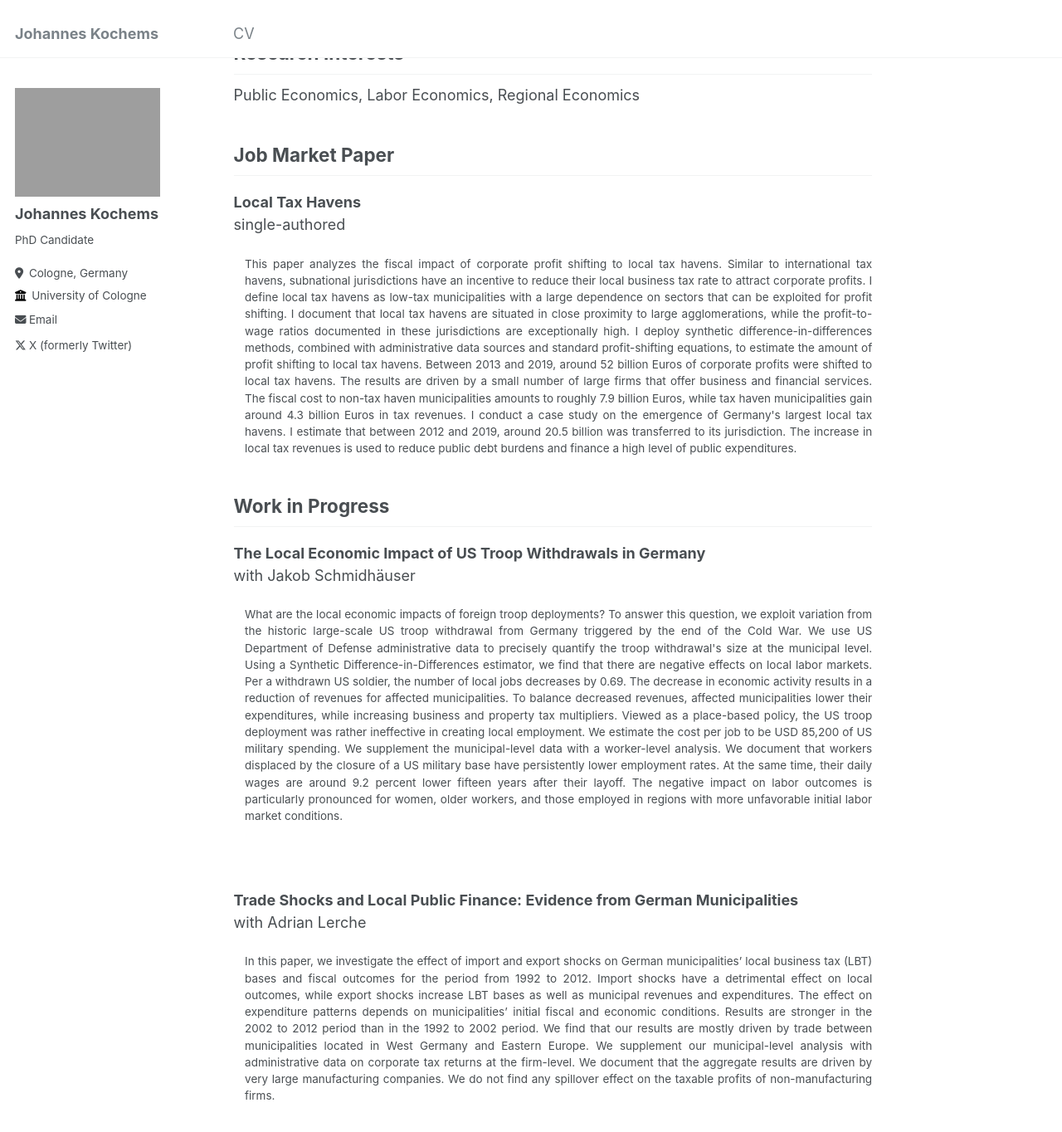
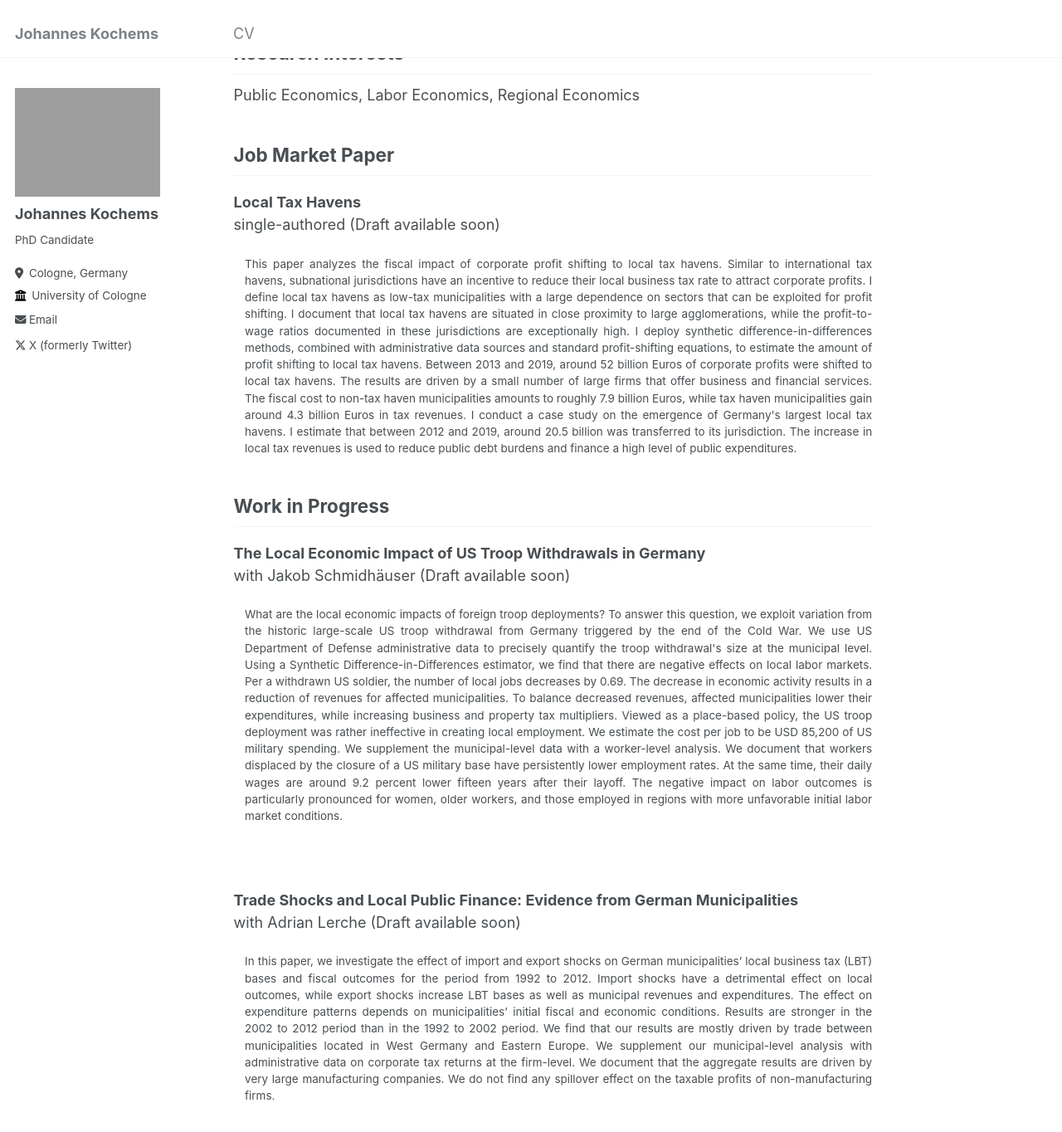
Before and after one commit to jkochems/jkochems.github.io, a Jekyll site: the page built from _pages/about.md, in a window 1280 px wide and 1400 px high, scrolled down 273 px. Shown: the top 1364 px of the window at 83% size. Built offline with Jekyll 4.4.1, drawn with Linux system fonts in a browser that asks for light colours.

Commit message:
Add draft available soon info

```diff
--- a/_pages/about.md
+++ b/_pages/about.md
@@ -23,7 +23,7 @@ Job Market Paper
 ------
 
 <dt><strong>Local Tax Havens</strong></dt>
-single-authored <br />
+single-authored (Draft available soon) <br />
 <dd><div style="text-align: justify"> This paper analyzes the fiscal impact of corporate profit shifting to local tax havens.
 Similar to international tax havens, subnational jurisdictions have an incentive to reduce their local business tax rate to attract corporate profits.
 I define local tax havens as low-tax municipalities with a large dependence on sectors that can be exploited for profit shifting.
@@ -40,7 +40,7 @@ Work in Progress
 ------
 
 <dt><strong>The Local Economic Impact of US Troop Withdrawals in Germany</strong> </dt>
-with Jakob Schmidhäuser <br />
+with Jakob Schmidhäuser (Draft available soon) <br />
 <dd><div style="text-align: justify"> What are the local economic impacts of foreign troop deployments?
 To answer this question, we exploit variation from the historic large-scale US troop withdrawal from Germany triggered by the end of the Cold War.
 We use US Department of Defense administrative data to precisely quantify the troop withdrawal's size at the municipal level.
@@ -57,7 +57,7 @@ The negative impact on labor outcomes is particularly pronounced for women, olde
  <br />
  <br />
 <dt><strong>Trade Shocks and Local Public Finance: Evidence from German Municipalities</strong> </dt>
-with Adrian Lerche <br />
+with Adrian Lerche (Draft available soon) <br />
 <dd><div style="text-align: justify"> In this paper, we investigate the effect of import and export shocks on German municipalities’
 local business tax (LBT) bases and fiscal outcomes for the period from 1992 to 2012. Import shocks
 have a detrimental effect on local outcomes, while export shocks increase LBT bases as well as municipal
```
